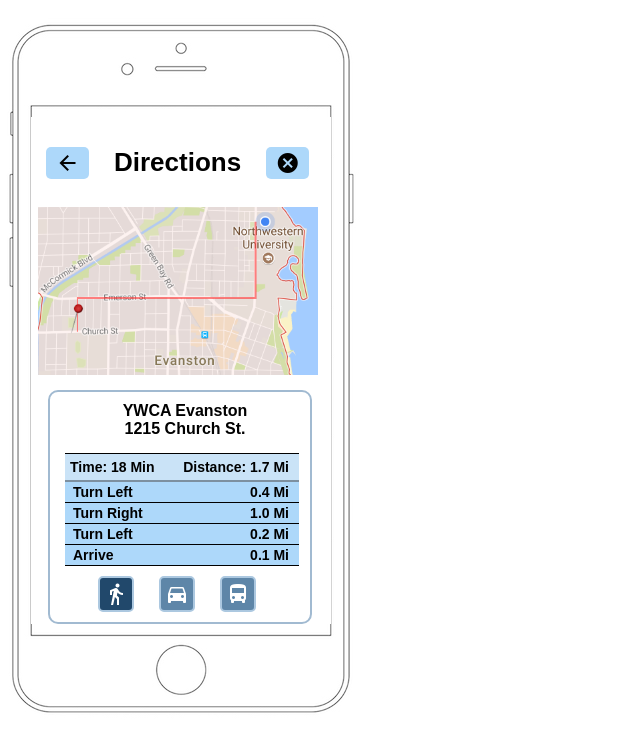
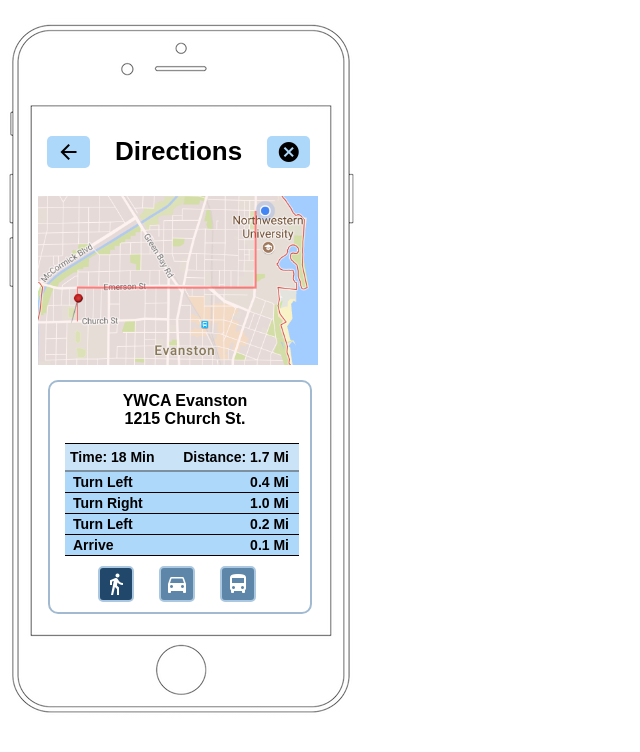
Before and after one commit to mtruong68/intellishelter, a plain HTML site: page shelter_directions.html in a window 1280 px wide. Shown: the whole page, without its empty margins (0-640 px from the left). Drawn offline with Linux system fonts and the light colour scheme.

Commit message:
various pages

```diff
--- a/css/login.css
+++ b/css/login.css
@@ -1,7 +1,8 @@
-#screen2{
+/* #screen2{
 	display: flex;
 	flex-direction: column;
 }
+*/
 
 #head_bar {
 	width: 300px;
--- a/css/shelter_directions.css
+++ b/css/shelter_directions.css
@@ -1,19 +1,20 @@
-#screen2 {
+/*#screen2 {
 	display: flex;
 	flex-direction: column;
-	/*background-color: #cbd9ef;*/
+	/*background-color: #cbd9ef;
 	background-color: white;
 	margin-top: 1px;
 	padding-top: 20px;
 }
+*/
 
 .player-head-bar {
 	background-color: white;
-	width: auto;
+	width: 290px;
 	height: 30px;
 	display: flex;
 	padding: 10px 0px 10px 0px;
-	margin-bottom: 20px;
+	margin: 0px 0px 20px 1px;
 }
 
 .back-button {
--- a/shelter_directions.html
+++ b/shelter_directions.html
@@ -11,7 +11,6 @@
 <body>
 
 	<div id="screen">
-		<div id="screen2">
 		<div class="player-head-bar">
 			<a href="Shelter_Info.html">
 				<div class="back-button"><i class="material-icons">arrow_back</i></div>
@@ -66,7 +65,6 @@
 			</div>
 		</div>
 	</div>
-	</div>
 
 	<script src="js/shelter_directions.js"> </script>
 
```
Also changed, not shown: login_page.html (+0 -2 lines). Lines whose indentation alone changed are shown as unchanged.
